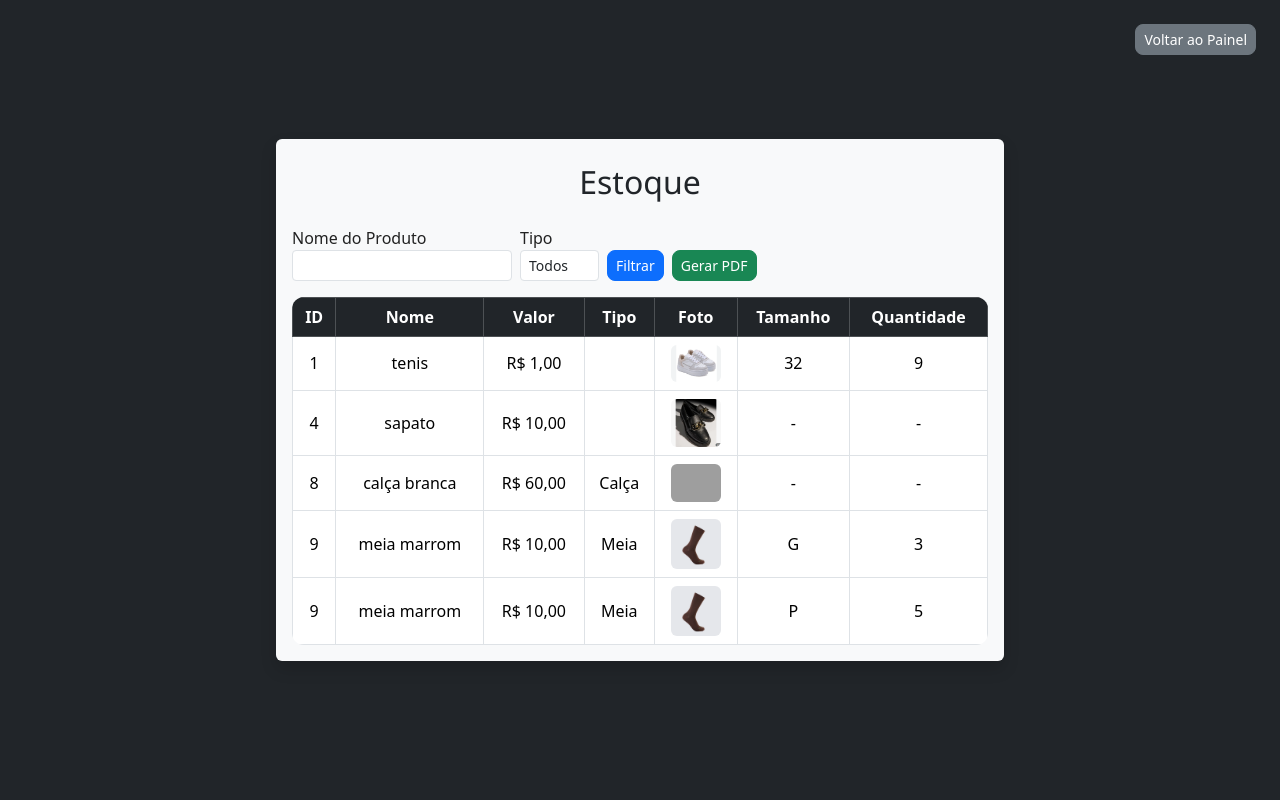
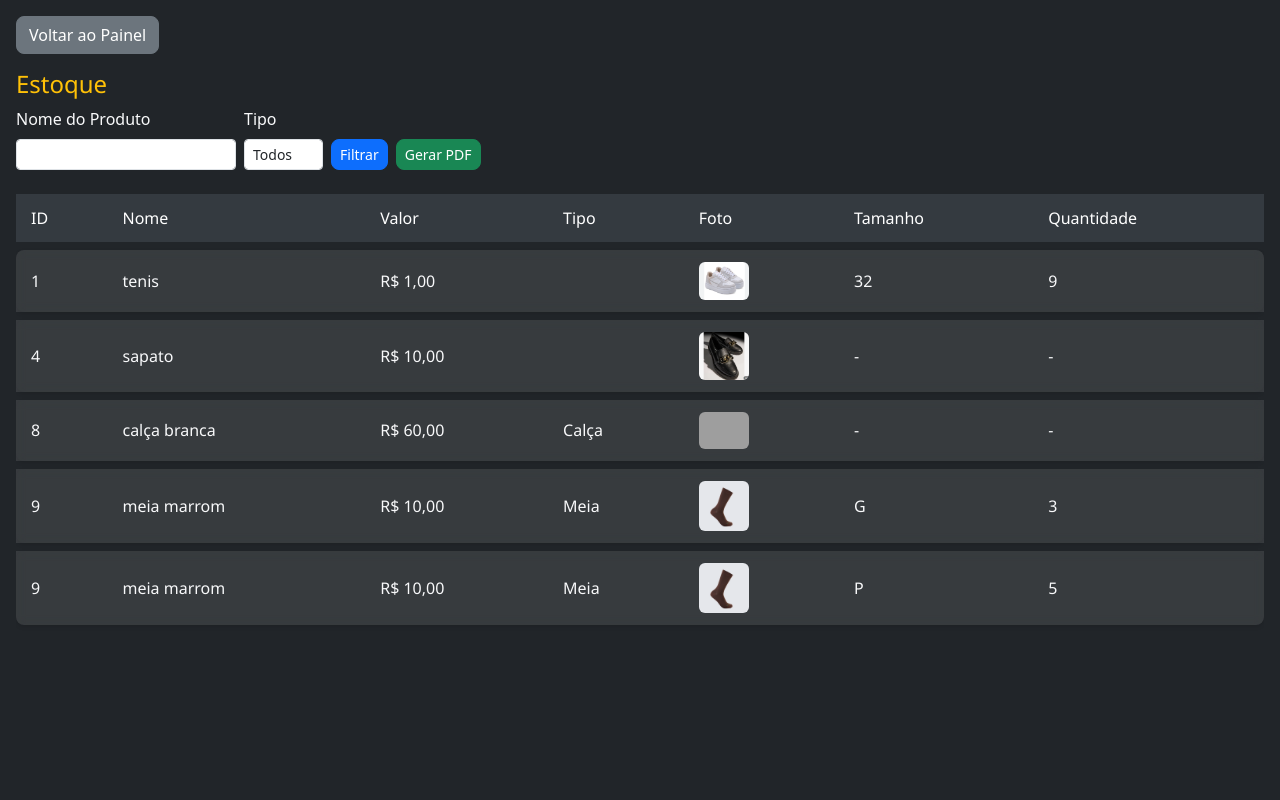
Before and after one commit to MatheusVSG/projeto_bartira_modas, a PHP site: page /projeto_bartira_modas/view/estoque/listar_estoque.php in a window 1280 px wide. Run offline with PHP 8.4, Linux system fonts and the light colour scheme; a user stored in the database is signed in; data comes from the database, SQL or seed files in the repository; grey boxes are pictures that could not be loaded.

Commit message:
Atualização do frontend do estoque

```diff
--- a/projeto_lab_db/view/cliente/listar_clientes.php
+++ b/projeto_lab_db/view/cliente/listar_clientes.php
@@ -60,11 +60,11 @@ $result = mysqli_query($conn, $sql);
             ?>
         </div>
 
-        <h4 class="text-warning mb-0">
+        <h4 class="text-warning">
             Lista de Clientes
         </h4>
 
-        <div class="mt-3">
+        <div>
             <?php if (mysqli_num_rows($result) > 0): ?>
                 <div class="table-responsive">
                     <table class="custom-table">
--- a/projeto_lab_db/view/estoque/listar_estoque.php
+++ b/projeto_lab_db/view/estoque/listar_estoque.php
@@ -1,8 +1,6 @@
 <?php
 session_start();
 include '../../connection.php';
-include '../../head.php';
-
 
 if (
     !isset($_SESSION['usuario_id']) ||
@@ -33,30 +31,35 @@ $result = mysqli_query($conn, $query);
 <html lang="pt-BR">
 
 <head>
+    <?php include '../../head.php'; ?>
     <title>Bartira Modas | Estoque</title>
-    <style>
-        .logo {
-            max-width: 200px;
-            margin-bottom: 20px;
-        }
-    </style>
 </head>
 
 <body>
-    <div class="w-100 vh-100 d-flex flex-column justify-content-center align-items-center bg-dark p-3">
-        <div class="col-12 col-sm-10 col-md-8 col-lg-7 bg-light p-3 rounded shadow position-relative">
-            <div class="d-flex justify-content-end mb-2 gap-2">
-                <a href="../administrador/home_adm.php" class="btn btn-secondary btn-sm position-fixed" style="top: 24px; right: 24px; z-index: 999;">Voltar ao Painel</a>
-            </div>
-            <h2 class="text-center text-dark mb-4">Estoque</h2>
+    <div class="w-100 vh-100 d-flex flex-column bg-dark px-3 pb-3">
+        <?php
+        $linksAdicionais = [
+            [
+                'caminho' => $_SESSION['tipo_usuario'] == 'admin' ? '../administrador/home_adm.php' : '../vendedor/home_vendedor.php',
+                'titulo' => 'Voltar ao Painel',
+                'cor' => 'btn-secondary',
+            ],
+        ];
 
-            <form method="GET" class="mb-3 d-flex gap-2 align-items-end">
+        include '../../components/barra_navegacao.php'
+        ?>
+
+        <h4 class="text-warning">Estoque</h4>
+
+        <div class="flex-grow-1 overflow-y-hidden d-flex flex-column">
+            <form method="GET" class="d-flex gap-2 align-items-end mb-3">
                 <div>
-                    <label for="nome_produto" class="form-label mb-0">Nome do Produto</label>
+                    <label for="nome_produto" class="form-label text-light">Nome do Produto</label>
                     <input type="text" name="nome_produto" id="nome_produto" value="<?= htmlspecialchars($nomeFiltro) ?>" class="form-control form-control-sm">
                 </div>
+
                 <div>
-                    <label for="tipo_id" class="form-label mb-0">Tipo</label>
+                    <label for="tipo_id" class="form-label text-light">Tipo</label>
                     <select name="tipo_id" id="tipo_id" class="form-control form-control-sm">
                         <option value="">Todos</option>
                         <?php
@@ -68,13 +71,14 @@ $result = mysqli_query($conn, $query);
                         ?>
                     </select>
                 </div>
+
                 <button type="submit" class="btn btn-primary btn-sm">Filtrar</button>
                 <a href="relatorio_estoque_pdf.php" target="_blank" class="btn btn-success btn-sm">Gerar PDF</a>
-
             </form>
 
-            <table class="table table-bordered table-hover text-center align-middle mb-0">
-                <thead class="table-dark">
+            <div class="flex-grow-1 overflow-y-auto">
+                <table class="custom-table">
+                    <thead class="position-sticky top-0 start-0 z-2">
                         <tr>
                             <th>ID</th>
                             <th>Nome</th>
@@ -123,6 +127,7 @@ $result = mysqli_query($conn, $query);
                 </table>
             </div>
         </div>
+    </div>
 </body>
 
 </html>
```
Also changed, not shown: projeto_lab_db/view/administrador/cadastro_administrador.php (+3 -9 lines), projeto_lab_db/view/produto/fotos/683ba7f1a7326.png (added). Lines whose indentation alone changed are shown as unchanged.
